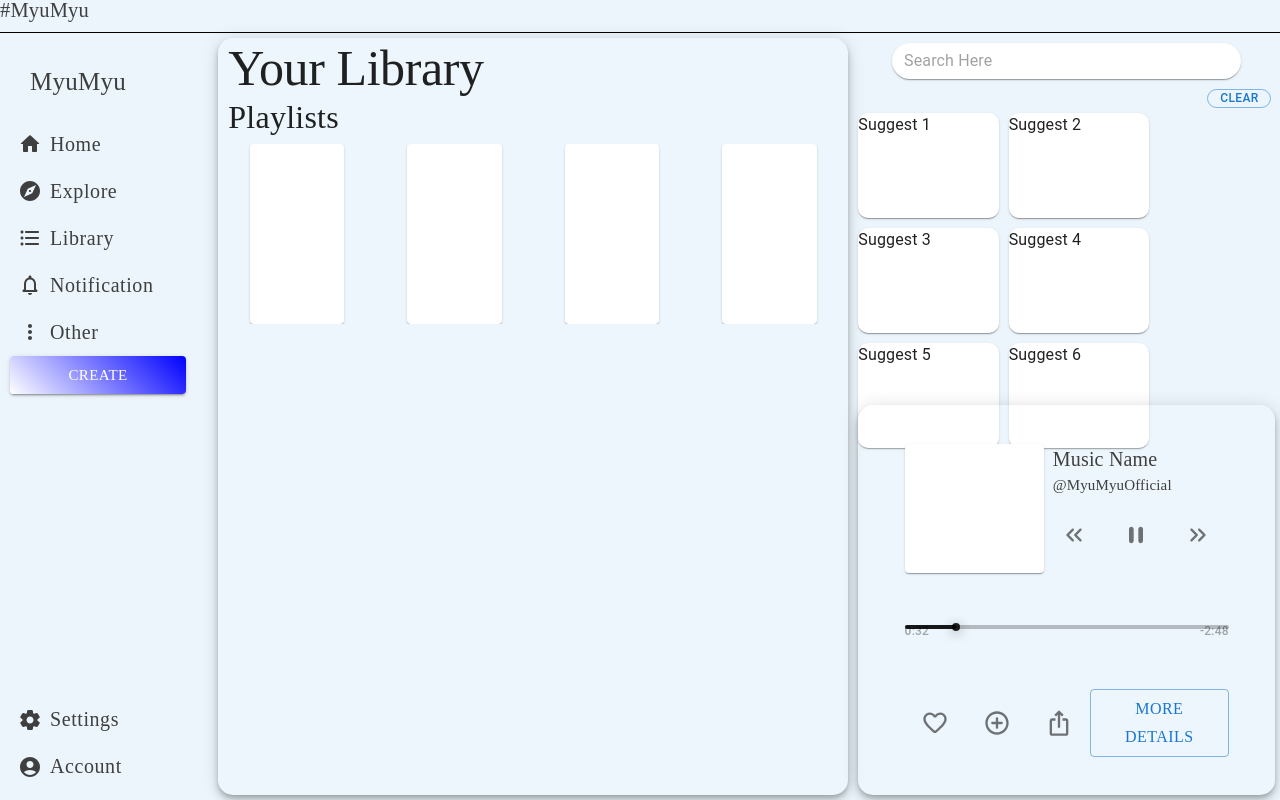
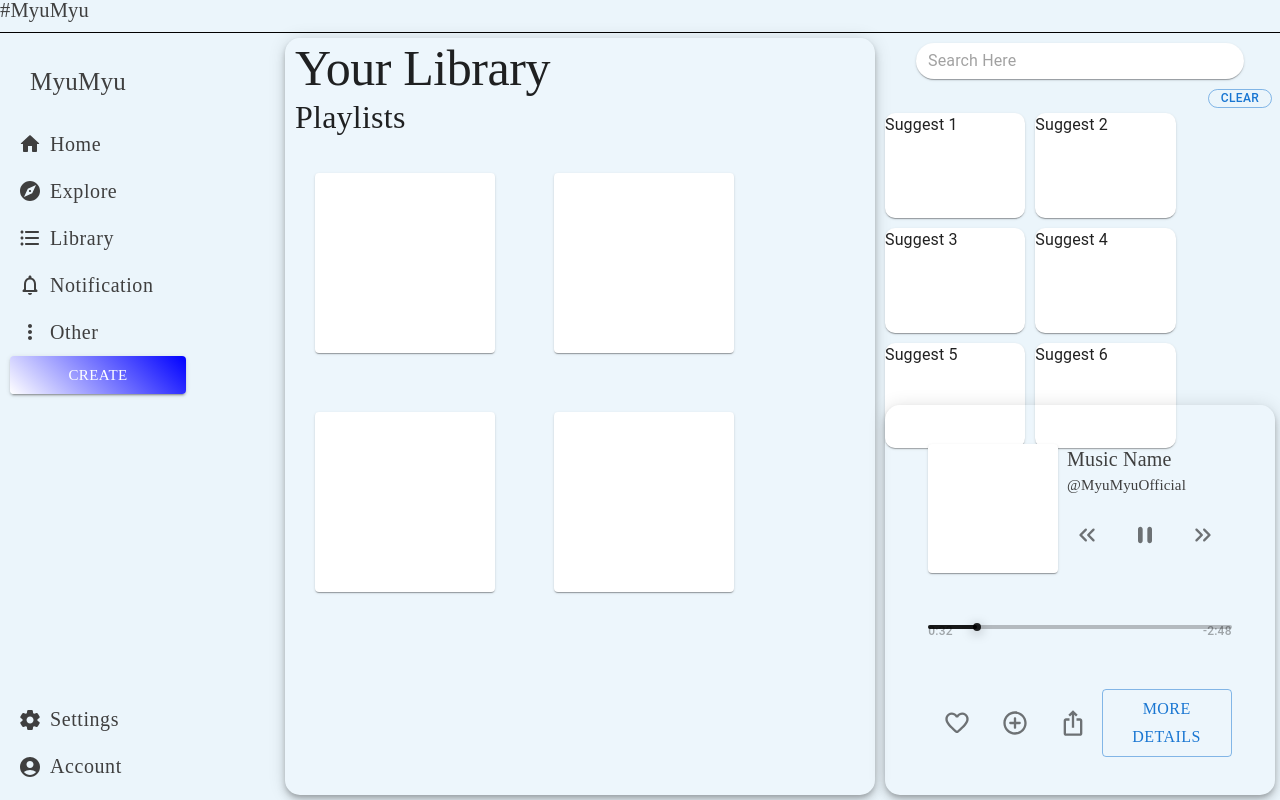
Before and after one commit to 0Myu0001/MyuMyuProject, a React (Create React App) app: page /library in a window 1280 px wide. Built offline with nearby package versions, Linux system fonts and the light colour scheme.

Commit message:
Adding Framer Motion

```diff
--- a/package.json
+++ b/package.json
@@ -11,6 +11,7 @@
     "@testing-library/jest-dom": "^5.17.0",
     "@testing-library/react": "^13.4.0",
     "@testing-library/user-event": "^13.5.0",
+    "framer-motion": "^11.1.7",
     "react": "^18.2.0",
     "react-dom": "^18.2.0",
     "react-router-dom": "^6.22.3",
--- a/src/components/MainLibrary.jsx
+++ b/src/components/MainLibrary.jsx
@@ -17,11 +17,11 @@ const MainLibrary = () => {
       }}>
         <Typography variant='h2' sx={{fontFamily: 'Noto Sans JP', fontSize: '50px', mx: '10px',}}>Your Library</Typography>
         <Typography variant='h4' sx={{fontFamily: 'Noto Sans JP', fontSize: '32px', mx: '10px',}}>Playlists</Typography>
-        <Box sx={{my: '1%', display: 'flex', flexDirection: 'row', overflowX: 'scroll',}}>
-          <Paper sx={{width: '180px', pt: '180px', mx: '5%', overflow: 'auto'}}></Paper>
-          <Paper sx={{width: '180px', pt: '180px', mx: '5%'}}></Paper>
-          <Paper sx={{width: '180px', pt: '180px', mx: '5%'}}></Paper>
-          <Paper sx={{width: '180px', pt: '180px', mx: '5%'}}></Paper>
+        <Box sx={{my: '1%', display: 'flex', flexWrap: 'wrap', flexDirection: 'row', overflowX: 'scroll',}}>
+          <Paper sx={{width: '180px', pt: '180px', m: '5%'}}></Paper>
+          <Paper sx={{width: '180px', pt: '180px', m: '5%'}}></Paper>
+          <Paper sx={{width: '180px', pt: '180px', m: '5%'}}></Paper>
+          <Paper sx={{width: '180px', pt: '180px', m: '5%'}}></Paper>
         </Box>
       </Box>
     </Paper>
--- a/src/components/menu.jsx
+++ b/src/components/menu.jsx
@@ -37,6 +37,7 @@ const Menu = () => {
           display: 'flex',
           flexDirection: 'column',
           gridArea: '2 / 1 / 25 / 2',
+          width: '260px',
           p: '10px'
         }}>
         <Box>
```
Also changed, not shown: 1 other file (tests, documents, lock files or other folders).
